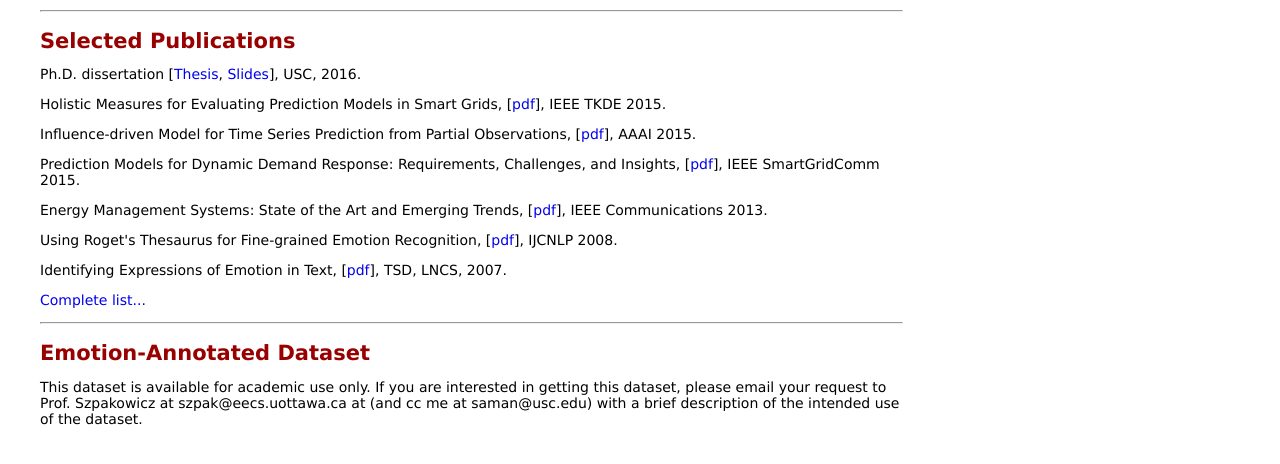
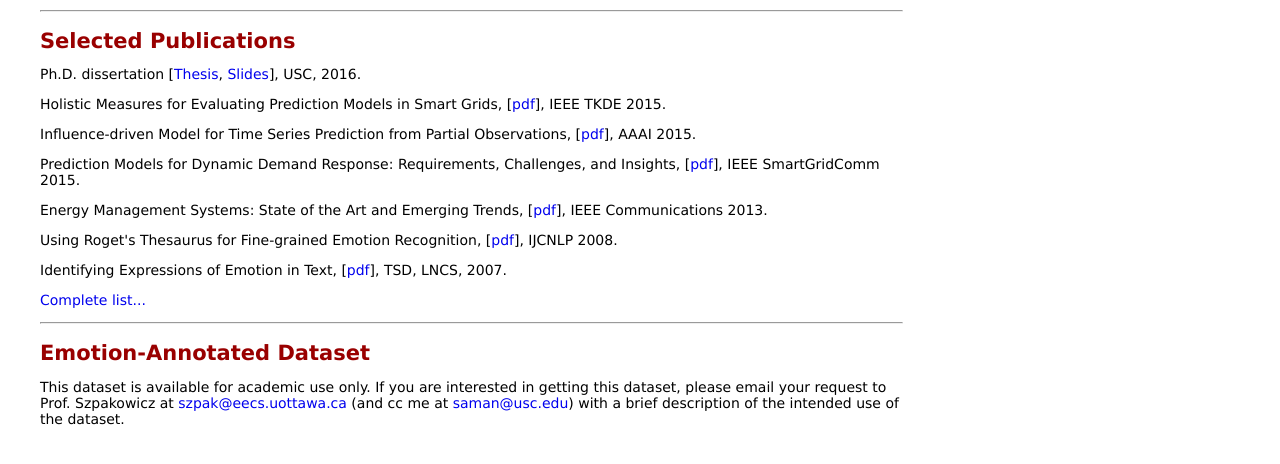
Before and after one commit to saimacs/saimacs.github.io, a plain HTML site: page index.html in a window 1280 px wide. Shown: the part 158-622 px from the top of the page. Drawn offline with Linux system fonts and the light colour scheme.

Commit message:
Update index.html

```diff
--- a/index.html
+++ b/index.html
@@ -50,7 +50,7 @@ Holistic Measures for Evaluating Prediction Models in Smart Grids, [<a href="htt
 <br>
 <hr>
 <h2>Emotion-Annotated Dataset</h2>
-<p>This dataset is available for academic use only. If you are interested in getting this dataset, please email your request to Prof. Szpakowicz at <a mailto:szpak@eecs.uottawa.ca>szpak@eecs.uottawa.ca</a> at (and cc me at <a mailto:saman@usc.edu>saman@usc.edu</a>) with a brief description of the intended use of the dataset.
+<p>This dataset is available for academic use only. If you are interested in getting this dataset, please email your request to Prof. Szpakowicz at <a href="mailto:szpak@eecs.uottawa.ca">szpak@eecs.uottawa.ca</a> (and cc me at <a href="mailto:saman@usc.edu">saman@usc.edu</a>) with a brief description of the intended use of the dataset.
 
 <br>
 <br>
```
